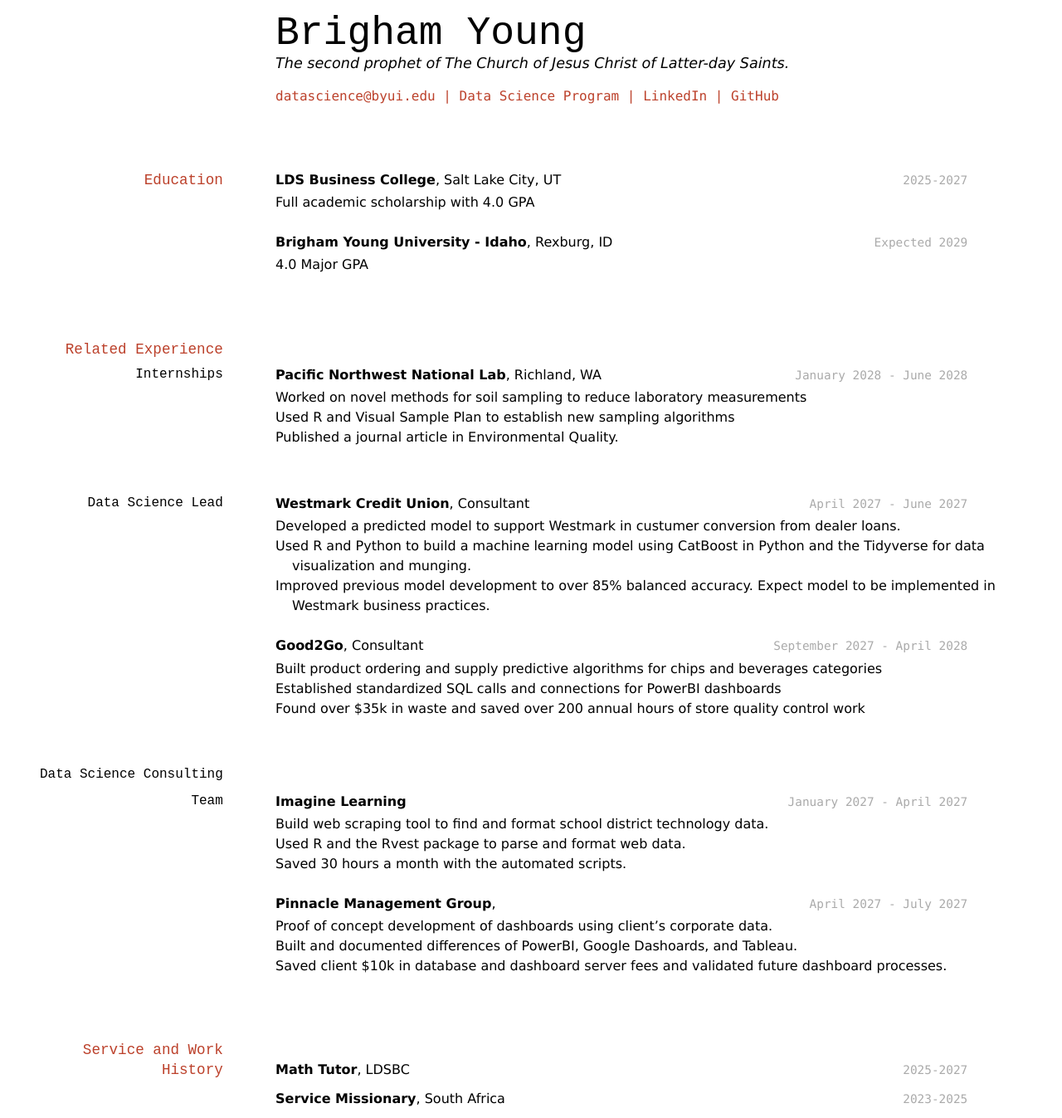
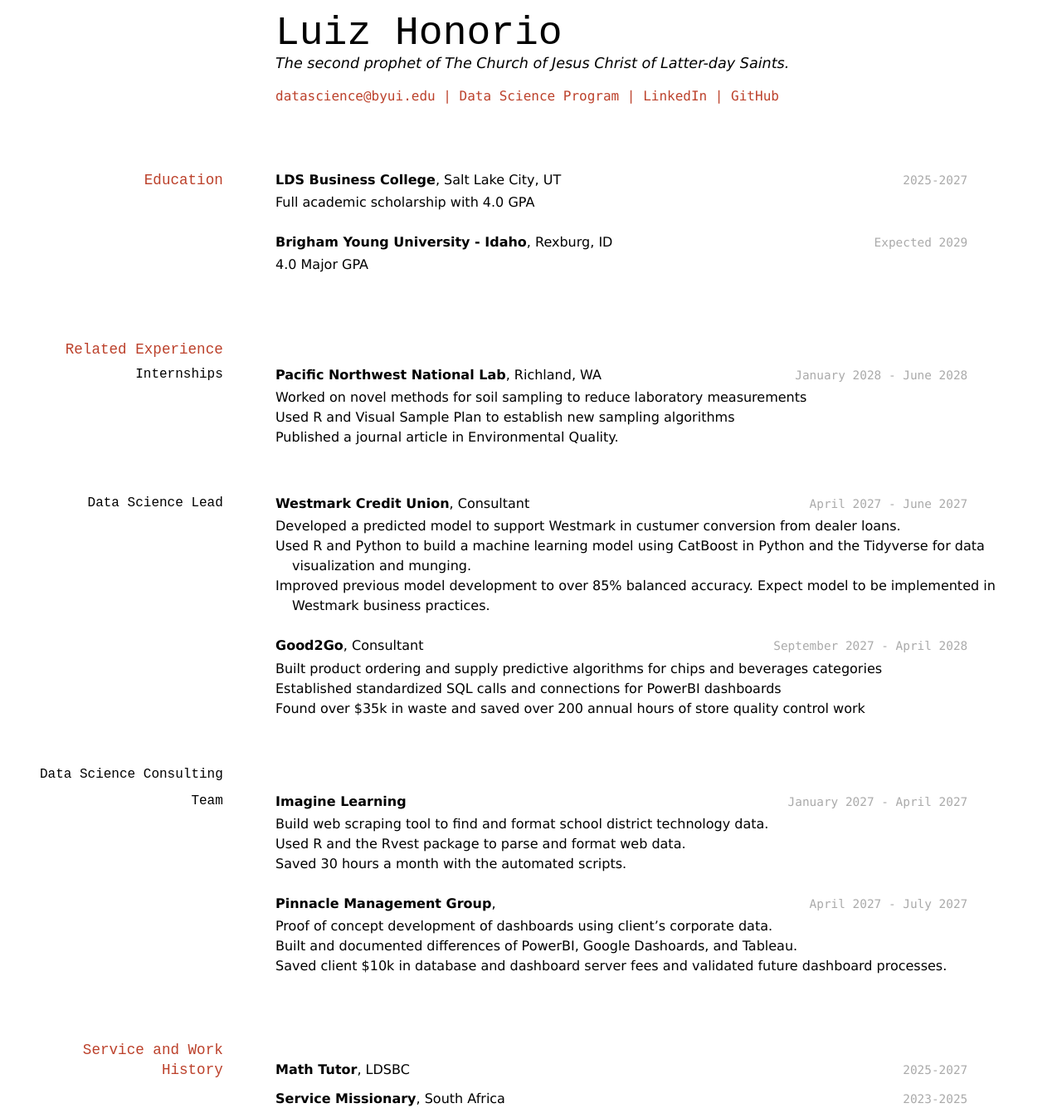
Before and after one commit to byuids-resumes/LuizResumeRepo, a Jekyll site: the page built from docs/index.md, in a window 1280 px wide. Shown: the whole page at 83% size. Built offline with Jekyll 4.4.1, drawn with Linux system fonts in a browser that asks for light colours.

Commit message:
Update index.md

```diff
--- a/docs/index.md
+++ b/docs/index.md
@@ -2,7 +2,7 @@
 layout: cv
 title: Luiz Honorio's Resume
 ---
-# Brigham Young
+# Luiz Honorio
 The second prophet of The Church of Jesus Christ of Latter-day Saints.
 
 <div id="webaddress">
```
